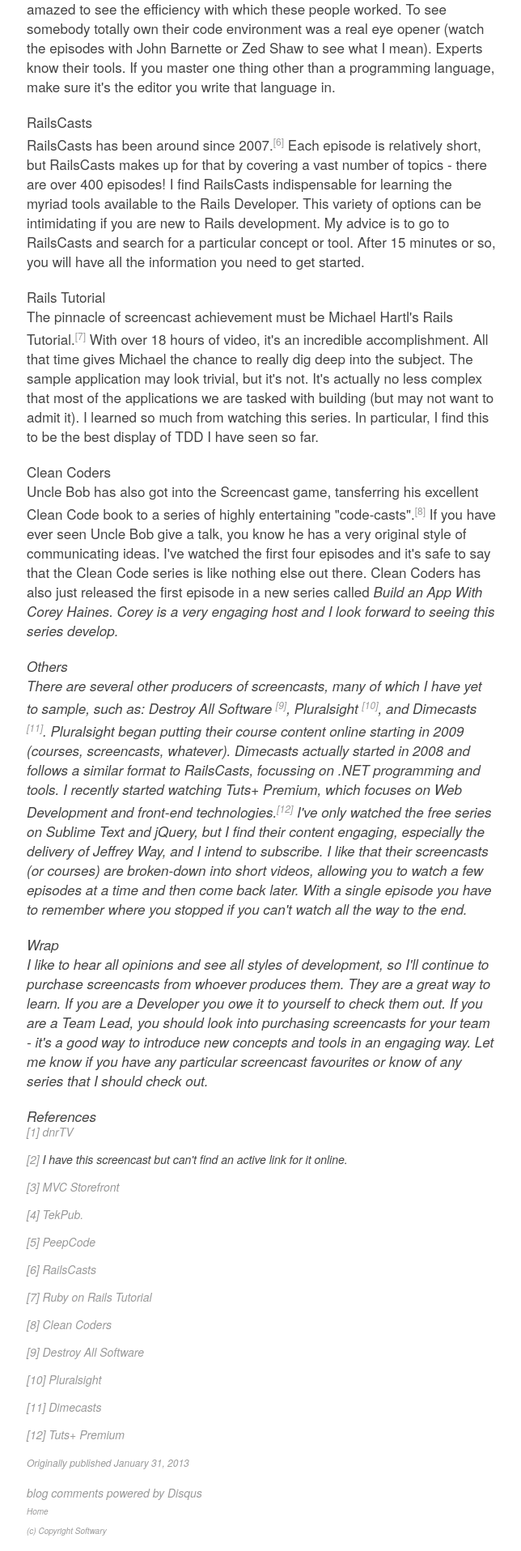
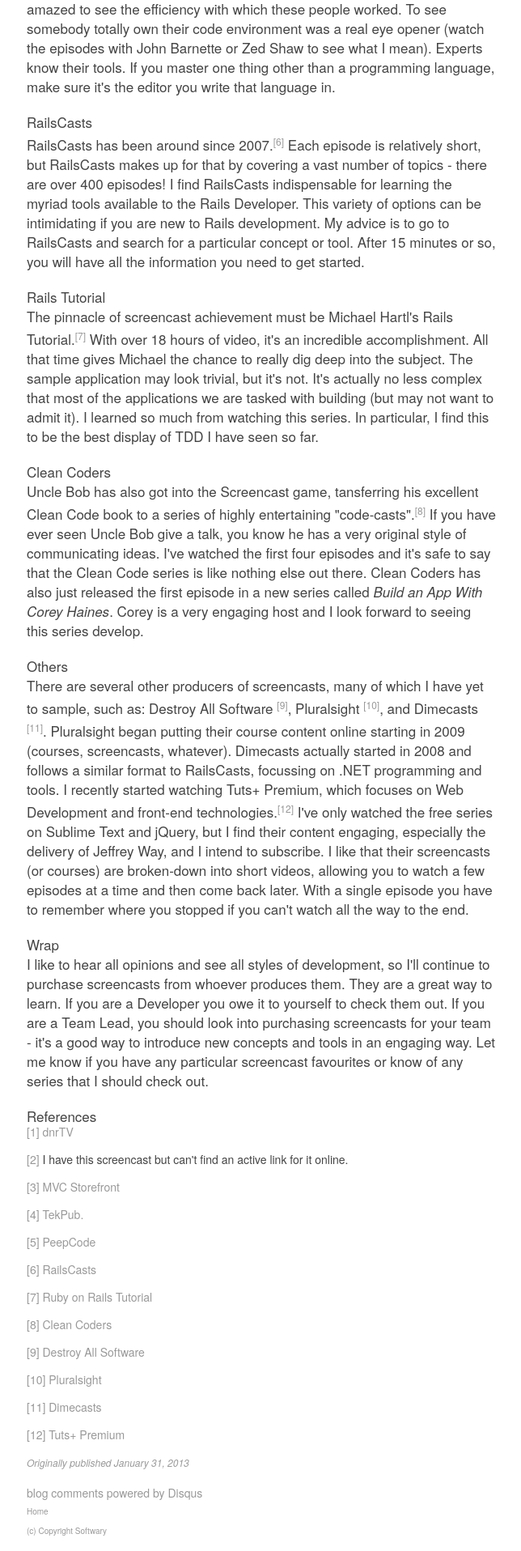
Before and after one commit to niclic/niclic.github.com, a Jekyll site: the page built from _posts/2013-01-31-on-software-screencasts.html, in a window 1280 px wide. Shown: the part 1655-3571 px from the top of the page at 81% size, without its empty margins (497-1141 px from the left). Built offline with Jekyll 4.4.1, drawn with Linux system fonts in a browser that asks for light colours; comment, search, counter and statistics services are not loaded.

```diff
--- a/_posts/2013-01-31-on-software-screencasts.html
+++ b/_posts/2013-01-31-on-software-screencasts.html
@@ -35,7 +35,7 @@ year: 2013
 <p>The pinnacle of screencast achievement must be Michael Hartl's Rails Tutorial.<a href="#ref-seven"><sup>[7]</sup></a> With over 18 hours of video, it's an incredible accomplishment. All that time gives Michael the chance to really dig deep into the subject. The sample application may look trivial, but it's not. It's actually no less complex that most of the applications we are tasked with building (but may not want to admit it). I learned so much from watching this series. In particular, I find this to be the best display of TDD I have seen so far. </p>
 
 <h5>Clean Coders</h5>
-<p>Uncle Bob has also got into the Screencast game, tansferring his excellent Clean Code book to a series of highly entertaining "code-casts".<a href="#ref-eight"><sup>[8]</sup></a> If you have ever seen Uncle Bob give a talk, you know he has a very original style of communicating ideas. I've watched the first four episodes and it's safe to say that the Clean Code series is like nothing else out there. Clean Coders has also just released the first episode in a new series called <em>Build an App With Corey Haines<em>. Corey is a very engaging host and I look forward to seeing this series develop.</p>
+<p>Uncle Bob has also got into the Screencast game, tansferring his excellent Clean Code book to a series of highly entertaining "code-casts".<a href="#ref-eight"><sup>[8]</sup></a> If you have ever seen Uncle Bob give a talk, you know he has a very original style of communicating ideas. I've watched the first four episodes and it's safe to say that the Clean Code series is like nothing else out there. Clean Coders has also just released the first episode in a new series called <em>Build an App With Corey Haines</em>. Corey is a very engaging host and I look forward to seeing this series develop.</p>
 
 <h5>Others</h5>
 <p>There are several other producers of screencasts, many of which I have yet to sample, such as: Destroy All Software <a href="#ref-nine"><sup>[9]</sup></a>, Pluralsight <a href="#ref-ten"><sup>[10]</sup></a>, and Dimecasts <a href="#ref-eleven"><sup>[11]</sup></a>. Pluralsight began putting their course content online starting in 2009 (courses, screencasts, whatever). Dimecasts actually started in 2008 and follows a similar format to RailsCasts, focussing on .NET programming and tools.  I recently started watching Tuts+ Premium, which focuses on Web Development and front-end technologies.<a href="#ref-twelve"><sup>[12]</sup></a> I've only watched the free series on Sublime Text and jQuery, but I find their content engaging, especially the delivery of Jeffrey Way, and I intend to subscribe. I like that their screencasts (or courses) are broken-down into short videos, allowing you to watch a few episodes at a time and then come back later. With a single episode you have to remember where you stopped if you can't watch all the way to the end.</p>
```
